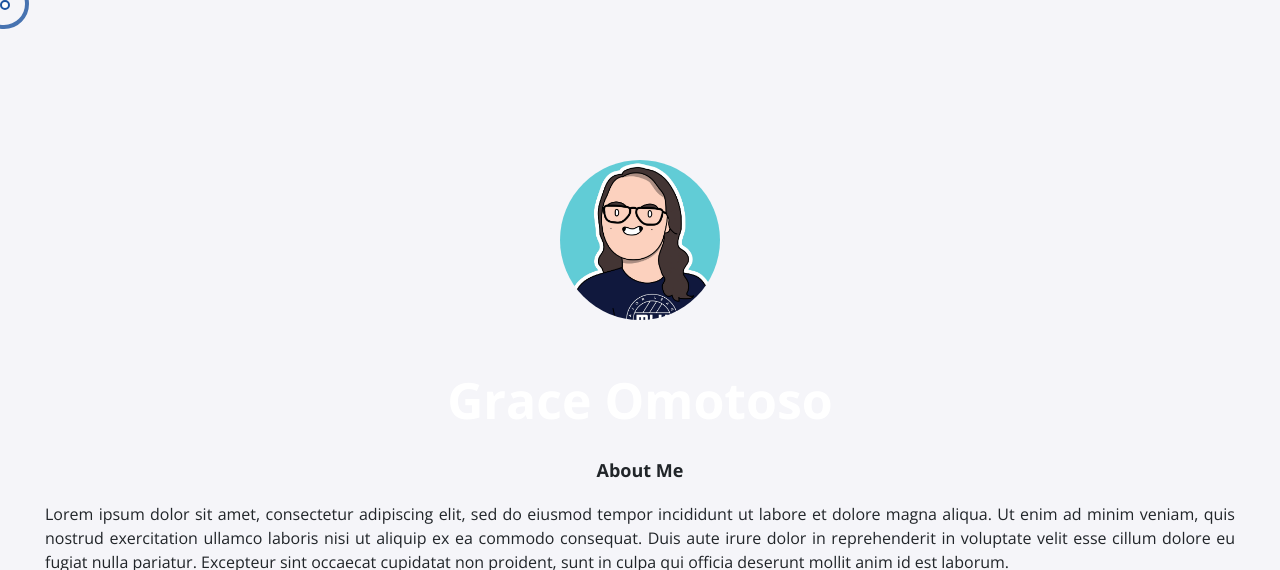
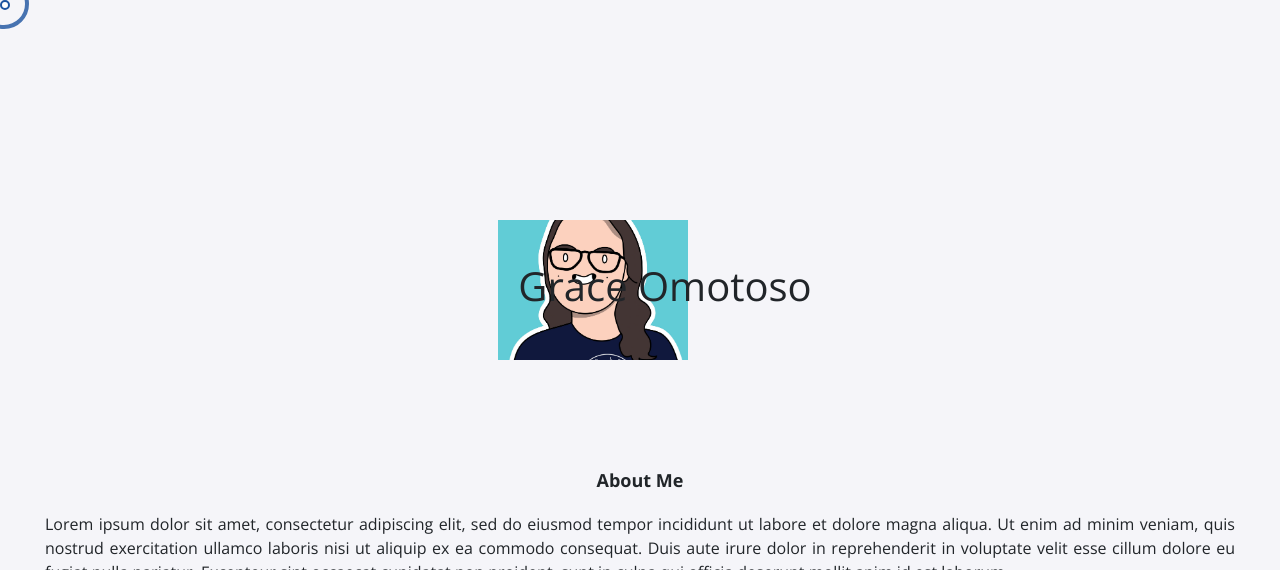
Before and after one commit to MLH-Fellowship/pod-4.1.0-portfolio, a Jekyll site: the page built from fellow.html, in a window 1280 px wide. Shown: the top 570 px of the page. Built offline with Jekyll 4.4.1, drawn with Linux system fonts in a browser that asks for light colours; nearby versions of some CDN libraries; a script that is not in the unit is left out; grey boxes are pictures that could not be loaded.

Commit message:
updated the background

```diff
--- a/_sass/profile.scss
+++ b/_sass/profile.scss
@@ -1,5 +1,20 @@
+$assetPath_small: "/assets/img/header_back_light_small.jpg";
+$assetPath_large: "/assets/img/header_back_light_large.jpg";
+
+.background {
+
+  background: url($assetPath_large) no-repeat center center ;
+  background-size: cover;
+
+  -webkit-background-size: cover;
+
+  background-position: center;
+}
 .profile {
-  background-color: #133667 !important;
+  width: 100%;
+  display: flex;
+  align-items: center;
+  justify-content: center;
   text-align: center;
   height: fit-content;
   margin-bottom: 50px;
@@ -7,25 +22,39 @@
   padding-top: 70px;
   z-index: 9;
 
-  h1 {
-    font-size: 50px;
-    font-weight: 700;
-    color: white;
-    margin: 0;
+.profile-picture {
+  width: 50px;
+  height: 300px;
 }
 
-  img {
-    border-radius: 50%;
-    width: 200px;
+.profile-picture img {
+  object-fit: cover;
+  width: 250px;
   height: 200px;
   margin-left: auto;
   margin-right: auto;
+  margin-top: 50px;
   display: inline;
-    padding: 20px;
+  padding: 30px;
 }
 
-  .profile-picture {
-    margin-bottom: 30px;
-    height: fit-content;
+@media (min-width: 375px) {
+  .background {
+    background-image: url($assetPath_small);
+    background-size: cover;
   }
 }
+
+@media (max-width: 360px) {
+  .p-text {
+    font-size: medium;
+  }
+  .profile-picture img{
+   margin-top: 80px;
+   margin-left: -10px;
+   width: 200px;
+   height: 190px;
+   text-align: center;
+  }
+}
+}
```
Lines whose indentation alone changed are shown as unchanged.
